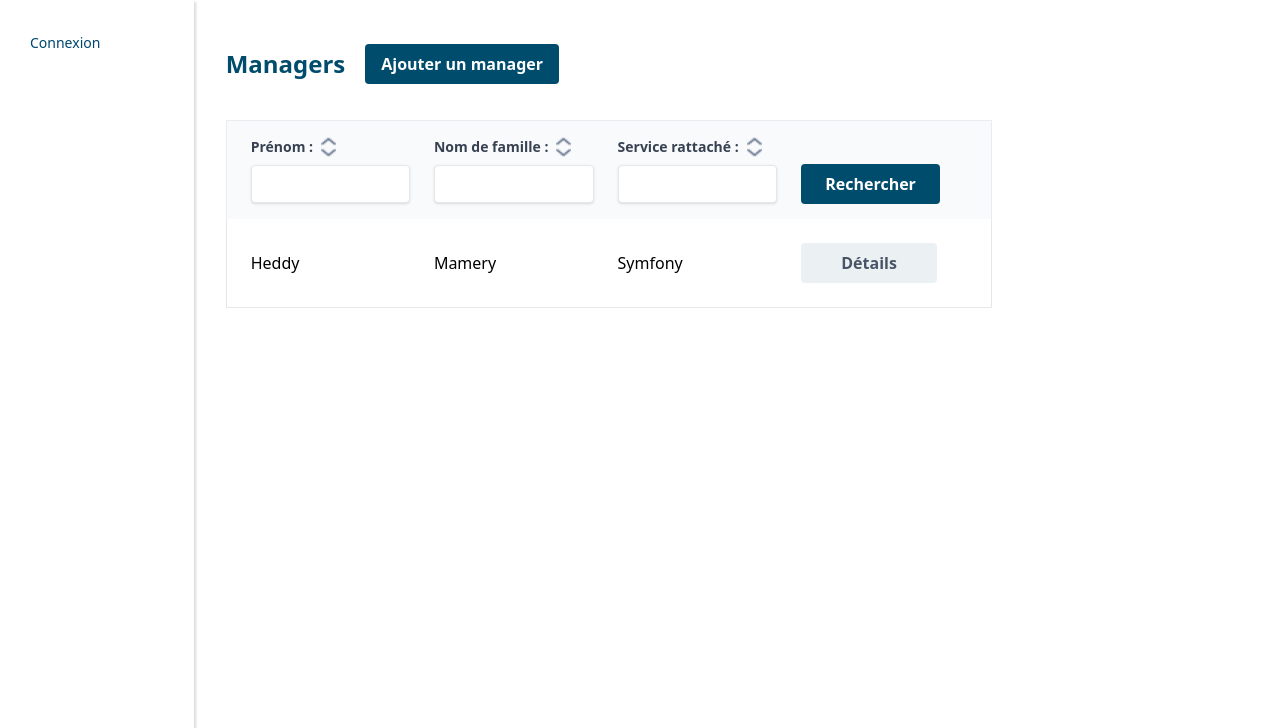
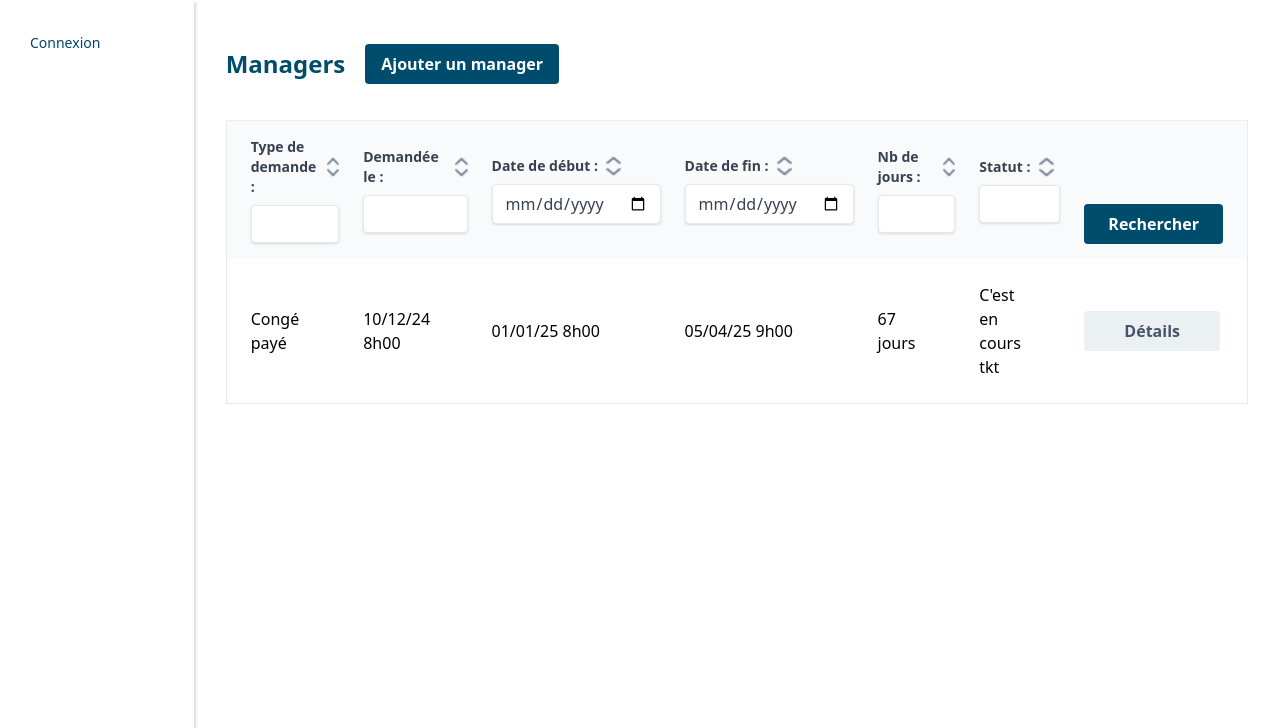
Before and after one commit to TechnicienDeSurface/Symfony-CongeFacile, a Symfony app: template templates/collaborateur/request_history.html.twig in a window 1280 px wide. Shown: the part 84-812 px from the top of the page. Run offline with Twig, Linux system fonts and the light colour scheme; the template is opened without the code that fills it, so the values that code supplies are empty; some libraries are stand-ins or nearby versions.

Commit message:
Issue completed front administration manager

```diff
--- a/templates/collaborateur/request_history.html.twig
+++ b/templates/collaborateur/request_history.html.twig
@@ -11,34 +11,58 @@
 					<button class="bg-[#004c6c] hover:bg-blue-700 text-white font-bold py-2 px-4 rounded">Ajouter un manager</button>
 				</div>
 
-				<table class="w-3/4 mt-6">
+				<table class="mt-6">
 					<thead>
 						<tr class="bg-[#F9FAFB] text-white border-x border-t border-[#EAECF0] rounded-lg" style="overflow: hidden;">
-							<td class="py-4 px-6 pr-0 w-1/5">
-								<label for="first_name" class="block text-gray-700 text-sm font-bold mb-2 flex items-center justify-start">
-									Prénom :
+							<td class="py-4 px-6 pr-0 w-1/7">
+								<label for="Type_demand" class="block text-gray-700 text-sm font-bold mb-2 flex items-center justify-start">
+									Type de demande :
 									<img src="{{ asset('assets/image/Icon-arrow-filter.png') }}" alt="Icon" class="ml-2 text-gray-700" style="width: 15px; height: 20px;">
 								</label>
-								<input type="text" id="first_name" name="first_name" class="shadow appearance-none border rounded w-full py-2 px-3 text-gray-700 leading-tight focus:outline-none focus:shadow-outline">
+								<input type="text" id="Type_demand" name="Type_demand" class="shadow appearance-none border rounded w-full py-2 px-3 text-gray-700 leading-tight focus:outline-none focus:shadow-outline">
 							</td>
 
-							<td class="py-4 px-6 pr-0 w-1/5">
-								<label for="last_name" class="block text-gray-700 text-sm font-bold mb-2 flex items-center justify-start">
-									Nom de famille :
+							<td class="py-4 px-6 pr-0 w-1/7">
+								<label for="ask_for" class="block text-gray-700 text-sm font-bold mb-2 flex items-center justify-start">
+									Demandée le :
 									<img src="{{ asset('assets/image/Icon-arrow-filter.png') }}" alt="Icon" class="ml-2 text-gray-700" style="width: 15px; height: 20px;">
 								</label>
-								<input type="text" id="last_name" name="last_name" class="shadow appearance-none border rounded w-full py-2 px-3 text-gray-700 leading-tight focus:outline-none focus:shadow-outline">
+								<input type="text" id="ask_for" name="ask_for" class="shadow appearance-none border rounded w-full py-2 px-3 text-gray-700 leading-tight focus:outline-none focus:shadow-outline">
 							</td>
 
-							<td class="py-4 px-6 pr-0 w-1/5">
-								<label for="department" class="block text-gray-700 text-sm font-bold mb-2 flex items-center justify-start">
-									Service rattaché :
+							<td class="py-4 px-6 pr-0 w-1/7">
+								<label for="start_date" class="block text-gray-700 text-sm font-bold mb-2 flex items-center justify-start">
+									Date de début :
 									<img src="{{ asset('assets/image/Icon-arrow-filter.png') }}" alt="Icon" class="ml-2 text-gray-700" style="width: 15px; height: 20px;">
 								</label>
-								<input type="text" id="department" name="department" class="shadow appearance-none border rounded w-full py-2 px-3 text-gray-700 leading-tight focus:outline-none focus:shadow-outline">
+								<input type="date" id="start_date" name="start_date" class="shadow appearance-none border rounded w-full py-2 px-3 text-gray-700 leading-tight focus:outline-none focus:shadow-outline">
 							</td>
 
-							<td class="w-1/5 px-6 pr-0" colspan="3" style="vertical-align: bottom; padding-bottom: 15px;">
+                            <td class="py-4 px-6 pr-0 w-1/7">
+								<label for="start_end" class="block text-gray-700 text-sm font-bold mb-2 flex items-center justify-start">
+									Date de fin :
+									<img src="{{ asset('assets/image/Icon-arrow-filter.png') }}" alt="Icon" class="ml-2 text-gray-700" style="width: 15px; height: 20px;">
+								</label>
+								<input type="date" id="start_end" name="start_end" class="shadow appearance-none border rounded w-full py-2 px-3 text-gray-700 leading-tight focus:outline-none focus:shadow-outline">
+							</td>
+
+                            <td class="py-4 px-6 pr-0 w-1/7">
+								<label for="nb_days" class="block text-gray-700 text-sm font-bold mb-2 flex items-center justify-start">
+									Nb de jours :
+									<img src="{{ asset('assets/image/Icon-arrow-filter.png') }}" alt="Icon" class="ml-2 text-gray-700" style="width: 15px; height: 20px;">
+								</label>
+								<input type="text" id="nb_days" name="nb_days" class="shadow appearance-none border rounded w-full py-2 px-3 text-gray-700 leading-tight focus:outline-none focus:shadow-outline">
+							</td>
+
+                            <td class="py-4 px-6 pr-0 w-1/7">
+								<label for="status" class="block text-gray-700 text-sm font-bold mb-2 flex items-center justify-start">
+									Statut :
+									<img src="{{ asset('assets/image/Icon-arrow-filter.png') }}" alt="Icon" class="ml-2 text-gray-700" style="width: 15px; height: 20px;">
+								</label>
+								<input type="text" id="status" name="status" class="shadow appearance-none border rounded w-full py-2 px-3 text-gray-700 leading-tight focus:outline-none focus:shadow-outline">
+							</td>
+
+							<td class="w-1/7 px-6 pr-6" colspan="3" style="vertical-align: bottom; padding-bottom: 15px;">
 								<div>
 									<button type="submit" class="bg-[#004c6c] hover:bg-blue-700 text-white font-bold rounded py-2 px-6">
 										Rechercher
@@ -49,12 +73,16 @@
 					</thead>
 					<tbody>
 
-						{# Chaque résultat doit se présenter sous cette forme : #}
+						{# Chaque résultat doit se présenter sous cette forme :
+                        Good luck pour le back #}
 
 						<tr class="border-x border-b mt-4">
-							<td class="py-6 px-6">Heddy</td>
-							<td class="py-6 px-6">Mamery</td>
-							<td class="py-6 px-6">Symfony</td>
+							<td class="py-6 px-6">Congé payé</td>
+							<td class="py-6 px-6">10/12/24 8h00</td>
+							<td class="py-6 px-6">01/01/25 8h00</td>
+                            <td class="py-6 px-6">05/04/25 9h00</td>
+                            <td class="py-6 px-6">67 jours</td>
+                            <td class="py-6 px-6">C'est en cours tkt</td>
 							<td class="py-6 px-6">
 								<button class="bg-[#004C6C14] text-white font-bold py-2 px-10 rounded hover:text-white">
 									<span class="text-[#475467]">Détails</span>
```
